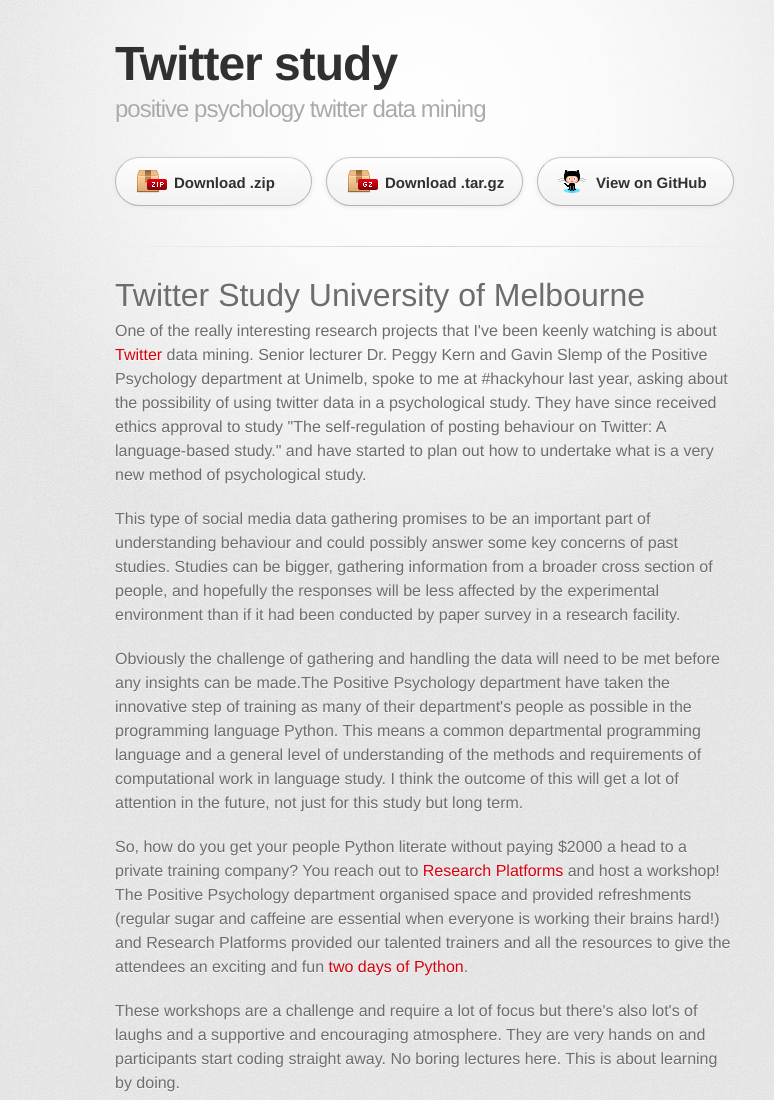
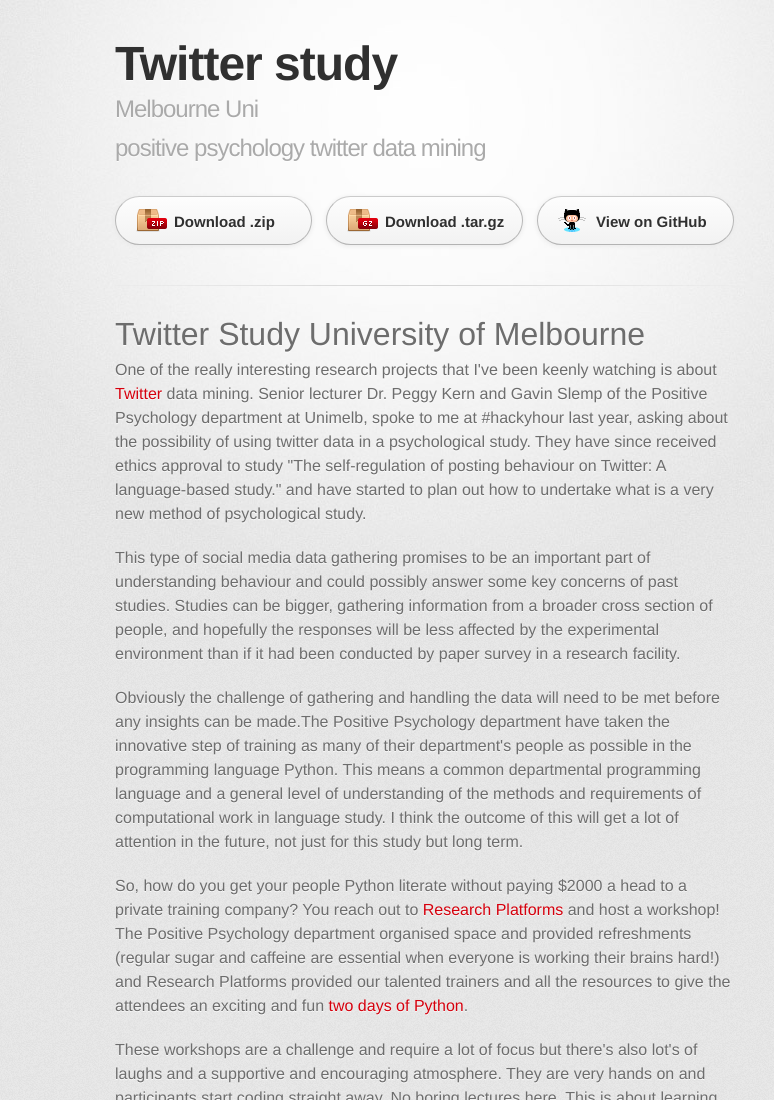
Before and after one commit to alistairwalsh/twitter_study, a plain HTML site: page index.html in a window 1280 px wide. Shown: the top 1100 px of the page, without its empty margins (215-989 px from the left). Drawn offline with Linux system fonts and the light colour scheme; a web font is replaced by a local one.

Commit message:
Update index.html

```diff
--- a/index.html
+++ b/index.html
@@ -19,6 +19,7 @@
 
         <header>
           <h1>Twitter study</h1>
+          <h2>Melbourne Uni</h2>
           <h2>positive psychology twitter data mining</h2>
         </header>
 
```
